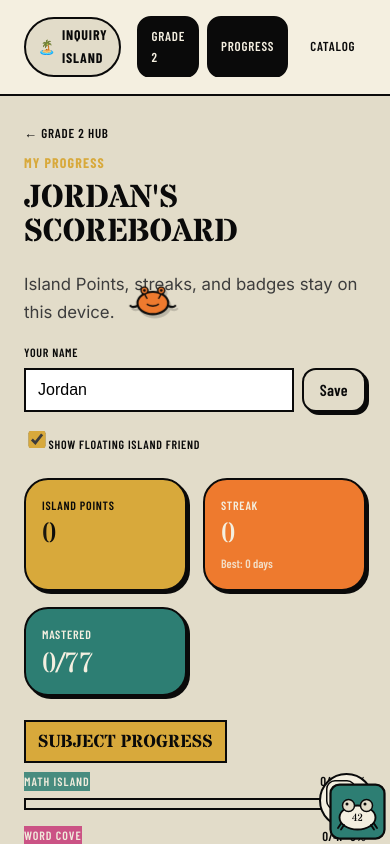
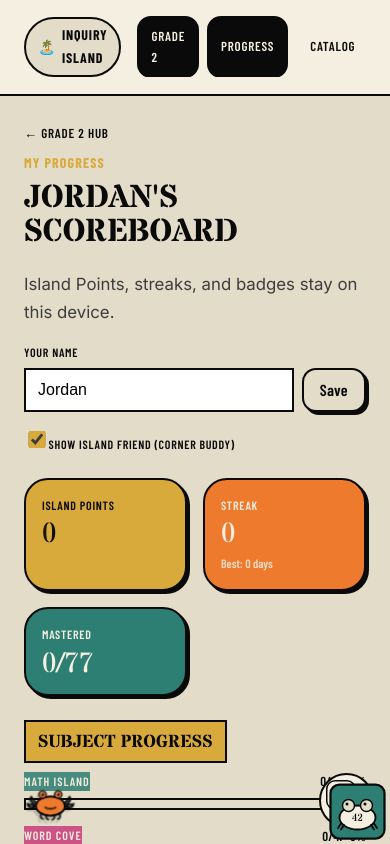
Before and after one commit to asub927/fun-lab-kids, a React (Vite) app: page /grade-2/progress in a window 390 px wide. Shown: the top 844 px of the page. Built offline with nearby package versions, Linux system fonts and the light colour scheme; a web font is replaced by a local one.

Commit message:
Park Island Pet in a quiet corner with real character animation.
Stop full-page wandering (too distracting). Nest bottom-left with tiny
local pacing, articulated idle/work/wait/cheer loops, and calmer lab moods.

Co-authored-by: Anantha Subramanya <asub927@gmail.com>

```diff
--- a/src/components/IslandPet.tsx
+++ b/src/components/IslandPet.tsx
@@ -11,43 +11,10 @@ import {
 import { subjectFromPath } from "../services/companion";
 import { PetSprite } from "./pets/PetSprite";
 
-type Point = { x: number; y: number };
-
-const PET_SIZE = 72;
-const PAD = 16;
-
-function prefersReducedMotion(): boolean {
-  if (typeof window === "undefined" || !window.matchMedia) return false;
-  return window.matchMedia("(prefers-reduced-motion: reduce)").matches;
-}
-
-function clamp(value: number, min: number, max: number): number {
-  return Math.min(max, Math.max(min, value));
-}
-
-function randomPoint(width: number, height: number): Point {
-  const maxX = Math.max(PAD, width - PET_SIZE - PAD);
-  const maxY = Math.max(PAD, height - PET_SIZE - PAD - 72);
-  // Bias away from bottom-right companion and top nav.
-  const x = PAD + Math.random() * Math.max(1, maxX - PAD - 120);
-  const y = 72 + Math.random() * Math.max(1, maxY - 72);
-  return {
-    x: clamp(x, PAD, maxX),
-    y: clamp(y, 72, maxY),
-  };
-}
-
-function boardLooksEmpty(boardState: unknown): boolean {
-  if (!boardState || typeof boardState !== "object") return true;
-  const state = boardState as Record<string, unknown>;
-  if (typeof state.answer === "string") return state.answer.trim().length === 0;
-  if (typeof state.value === "string") return state.value.trim().length === 0;
-  if (typeof state.text === "string") return state.text.trim().length === 0;
-  if (Array.isArray(state.blocks)) return state.blocks.length === 0;
-  if (Array.isArray(state.tokens)) return state.tokens.length === 0;
-  return false;
-}
-
+/**
+ * Codex-like ambient pet: stays in a quiet nest (bottom-left),
+ * paces a tiny bit locally, and animates by activity — never roams the page.
+ */
 export function IslandPet() {
   const app = useApp();
   const { pathname } = useLocation();
@@ -55,9 +22,13 @@ export function IslandPet() {
   const [reaction, setReaction] = useState<"celebrating" | "working" | "waiting" | "waving" | null>(
     null,
   );
-  const [pos, setPos] = useState<Point>({ x: 24, y: 120 });
   const [facing, setFacing] = useState<"left" | "right">("right");
-  const [reducedMotion, setReducedMotion] = useState(prefersReducedMotion);
+  const [pace, setPace] = useState(0);
+  const [reducedMotion, setReducedMotion] = useState(() =>
+    typeof window !== "undefined" && window.matchMedia
+      ? window.matchMedia("(prefers-reduced-motion: reduce)").matches
+      : false,
+  );
   const [hint, setHint] = useState<string | null>(null);
   const hideTimer = useRef<number | null>(null);
   const pressTimer = useRef<number | null>(null);
@@ -99,37 +70,25 @@ export function IslandPet() {
       lastCheckOk: app.lastCheck ? app.lastCheck.ok : null,
       isCelebrating: celebrating,
     });
-    if (!next && !app.lastCheck && !app.lastCelebration) return;
     if (!next) return;
     setReaction(next);
     const timer = window.setTimeout(() => setReaction(null), PET_REACTION_MS);
     return () => window.clearTimeout(timer);
   }, [app.lastCheck, app.lastCelebration]);
 
+  // Tiny local pace inside the nest — not a full-page wander.
   useEffect(() => {
     if (!visible || reducedMotion) return;
-
-    const move = () => {
-      setPos((current) => {
-        const next = randomPoint(window.innerWidth, window.innerHeight);
-        setFacing(next.x >= current.x ? "right" : "left");
+    const tick = () => {
+      setPace((value) => {
+        const next = value >= 1 ? 0 : value + 1;
+        setFacing(next === 0 ? "right" : "left");
         return next;
       });
     };
-
-    move();
-    const id = window.setInterval(move, 5200 + Math.random() * 2400);
+    const id = window.setInterval(tick, mood === "working" ? 2200 : 4800);
     return () => window.clearInterval(id);
-  }, [visible, reducedMotion, pathname]);
-
-  useEffect(() => {
-    if (!reducedMotion || !visible) return;
-    setPos({
-      x: PAD,
-      y: Math.max(88, window.innerHeight - PET_SIZE - 96),
-    });
-    setFacing("right");
-  }, [reducedMotion, visible]);
+  }, [visible, reducedMotion, mood]);
 
   useEffect(() => {
     return () => {
@@ -170,25 +129,31 @@ export function IslandPet() {
 
   return (
     <div
-      className={`island-pet-ambient pet-mood-${mood}${reducedMotion ? " is-reduced-motion" : ""}`}
-      style={{ transform: `translate3d(${pos.x}px, ${pos.y}px, 0)` }}
+      className={[
+        "island-pet-nest",
+        `pet-mood-${mood}`,
+        `pet-pace-${pace}`,
+        reducedMotion ? "is-reduced-motion" : "",
+      ]
+        .filter(Boolean)
+        .join(" ")}
       aria-hidden={hint ? undefined : true}
     >
       <div
-        className="island-pet-ambient-hit"
+        className="island-pet-nest-hit"
         onPointerDown={onPointerDown}
         onPointerUp={onPointerUp}
         onPointerLeave={onPointerUp}
         onClick={onWaveClick}
         role="img"
-        aria-label={`${species.name}, your floating island friend`}
+        aria-label={`${species.name}, your island friend`}
       >
         <PetSprite speciesId={speciesId} mood={mood} facing={facing} />
       </div>
       {hint && (
-        <div className="island-pet-ambient-hint" role="dialog" aria-label="Hide pet">
+        <div className="island-pet-nest-hint" role="dialog" aria-label="Hide pet">
           <span>{hint}</span>
-          <button type="button" className="island-pet-ambient-hide" onClick={confirmHide}>
+          <button type="button" className="island-pet-nest-hide" onClick={confirmHide}>
             Hide
           </button>
         </div>
@@ -196,3 +161,14 @@ export function IslandPet() {
     </div>
   );
 }
+
+function boardLooksEmpty(boardState: unknown): boolean {
+  if (!boardState || typeof boardState !== "object") return true;
+  const state = boardState as Record<string, unknown>;
+  if (typeof state.answer === "string") return state.answer.trim().length === 0;
+  if (typeof state.value === "string") return state.value.trim().length === 0;
+  if (typeof state.text === "string") return state.text.trim().length === 0;
+  if (Array.isArray(state.blocks)) return state.blocks.length === 0;
+  if (Array.isArray(state.tokens)) return state.tokens.length === 0;
+  return false;
+}
--- a/src/components/pets/PetSprite.tsx
+++ b/src/components/pets/PetSprite.tsx
@@ -6,84 +6,196 @@ type PetSpriteProps = {
   facing?: "left" | "right";
 };
 
+/** Articulated SVG pet with per-part CSS animation hooks. */
 export function PetSprite({ speciesId, mood, facing = "right" }: PetSpriteProps) {
-  const className = [
-    "pet-sprite",
-    `pet-sprite--${speciesId}`,
-    `pet-sprite--${mood}`,
-    facing === "left" ? "pet-sprite--flip" : "",
-  ]
+  const className = ["pet-sprite", `pet-sprite--${speciesId}`, `pet-sprite--${mood}`].join(" ");
+  const wrapClass = ["pet-sprite-wrap", facing === "left" ? "pet-sprite-wrap--flip" : ""]
     .filter(Boolean)
     .join(" ");
 
   if (speciesId === "coral") {
     return (
+      <span className={wrapClass}>
       <svg className={className} viewBox="0 0 80 80" aria-hidden="true">
-        <ellipse cx="42" cy="42" rx="22" ry="14" fill="#c73b7a" stroke="#0a0a0a" strokeWidth="3" />
-        <path d="M20 42c-6-4-8-10-4-14 4 2 8 6 10 12" fill="#ee7a2e" stroke="#0a0a0a" strokeWidth="2" />
-        <circle cx="52" cy="38" r="3" fill="#0a0a0a" />
-        <circle cx="53" cy="37" r="1" fill="#fff" />
-        <path d="M58 42h10" stroke="#0a0a0a" strokeWidth="3" strokeLinecap="round" />
-        <circle cx="34" cy="44" r="3" fill="#f4efe0" />
+        <g className="pet-part pet-part--body">
+          <ellipse cx="40" cy="44" rx="22" ry="14" fill="#c73b7a" stroke="#0a0a0a" strokeWidth="3" />
+          <circle cx="30" cy="46" r="3.5" fill="#f4efe0" />
+        </g>
+        <g className="pet-part pet-part--tail">
+          <path d="M18 44c-8-5-10-12-5-16 5 3 9 8 12 14" fill="#ee7a2e" stroke="#0a0a0a" strokeWidth="2" />
+        </g>
+        <g className="pet-part pet-part--face">
+          <g className="pet-part pet-part--eye">
+            <circle cx="50" cy="40" r="3.2" fill="#0a0a0a" />
+            <circle cx="51.2" cy="38.8" r="1.1" fill="#fff" />
+          </g>
+          <path
+            className="pet-part pet-part--mouth"
+            d={
+              mood === "waiting"
+                ? "M48 48h8"
+                : mood === "celebrating"
+                  ? "M47 47c2 3 7 3 9 0"
+                  : "M48 47c2 2 6 2 8 0"
+            }
+            fill="none"
+            stroke="#0a0a0a"
+            strokeWidth="2"
+            strokeLinecap="round"
+          />
+        </g>
+        <g className="pet-part pet-part--fin">
+          <path d="M58 44h12" stroke="#0a0a0a" strokeWidth="3.5" strokeLinecap="round" />
+        </g>
+        <g className="pet-part pet-part--fx" aria-hidden="true">
           {mood === "celebrating" && (
-          <path d="M40 18l2 5 5 1-4 3 1 5-4-3-4 3 1-5-4-3 5-1z" fill="#d8a93b" stroke="#0a0a0a" strokeWidth="1.2" />
+            <>
+              <path d="M24 18l1.5 3.5 3.5 1-3 2.2.8 3.5-3-2.2-3 2.2.8-3.5-3-2.2 3.5-1z" fill="#d8a93b" />
+              <path d="M56 14l1.2 2.8 2.8.8-2.4 1.8.6 2.8-2.4-1.8-2.4 1.8.6-2.8-2.4-1.8 2.8-.8z" fill="#ee7a2e" />
+            </>
           )}
-        {mood === "waving" && (
-          <path d="M62 28c6-8 12-6 10 2" fill="none" stroke="#0a0a0a" strokeWidth="2.5" strokeLinecap="round" />
+          {mood === "working" && (
+            <>
+              <circle className="pet-part pet-part--bubble" cx="18" cy="28" r="2.2" fill="#7eb8c9" />
+              <circle className="pet-part pet-part--bubble" cx="12" cy="22" r="1.5" fill="#7eb8c9" />
+            </>
           )}
+        </g>
       </svg>
+      </span>
     );
   }
 
   if (speciesId === "sprout") {
     return (
+      <span className={wrapClass}>
       <svg className={className} viewBox="0 0 80 80" aria-hidden="true">
-        <ellipse cx="40" cy="50" rx="24" ry="16" fill="#2d7e73" stroke="#0a0a0a" strokeWidth="3" />
+        <g className="pet-part pet-part--shell">
+          <ellipse cx="40" cy="52" rx="24" ry="15" fill="#2d7e73" stroke="#0a0a0a" strokeWidth="3" />
+        </g>
+        <g className="pet-part pet-part--body">
           <circle cx="40" cy="34" r="14" fill="#3f9a88" stroke="#0a0a0a" strokeWidth="3" />
-        <circle cx="35" cy="32" r="2.5" fill="#0a0a0a" />
-        <circle cx="45" cy="32" r="2.5" fill="#0a0a0a" />
+        </g>
+        <g className="pet-part pet-part--face">
+          <circle className="pet-part pet-part--eye pet-part--eye-l" cx="35" cy="32" r="2.4" fill="#0a0a0a" />
+          <circle className="pet-part pet-part--eye pet-part--eye-r" cx="45" cy="32" r="2.4" fill="#0a0a0a" />
           <path
-          d={mood === "waiting" ? "M36 39c2 0 6 0 8 0" : "M36 38c2 2 6 2 8 0"}
+            className="pet-part pet-part--mouth"
+            d={mood === "waiting" ? "M36 40h8" : "M36 38c2 2 6 2 8 0"}
             fill="none"
             stroke="#0a0a0a"
             strokeWidth="2"
             strokeLinecap="round"
           />
-        <path d="M40 20c0-6 6-10 10-8-2 4-4 6-10 8z" fill="#6f7a2e" stroke="#0a0a0a" strokeWidth="2" />
+        </g>
+        <g className="pet-part pet-part--leaf">
+          <path d="M40 20c0-7 7-11 11-8-3 4-5 7-11 8z" fill="#6f7a2e" stroke="#0a0a0a" strokeWidth="2" />
+        </g>
+        <g className="pet-part pet-part--leg pet-part--leg-l">
+          <path d="M24 58c-3 4-2 8 1 8" fill="none" stroke="#0a0a0a" strokeWidth="3" strokeLinecap="round" />
+        </g>
+        <g className="pet-part pet-part--leg pet-part--leg-r">
+          <path d="M56 58c3 4 2 8-1 8" fill="none" stroke="#0a0a0a" strokeWidth="3" strokeLinecap="round" />
+        </g>
+        <g className="pet-part pet-part--fx" aria-hidden="true">
           {mood === "celebrating" && (
-          <path d="M28 16l2 5 5 1-4 3 1 5-4-3-4 3 1-5-4-3 5-1z" fill="#d8a93b" stroke="#0a0a0a" strokeWidth="1.2" />
+            <path d="M22 14l1.5 3.5 3.5 1-3 2.2.8 3.5-3-2.2-3 2.2.8-3.5-3-2.2 3.5-1z" fill="#d8a93b" />
           )}
+        </g>
       </svg>
+      </span>
     );
   }
 
   return (
+    <span className={wrapClass}>
     <svg className={className} viewBox="0 0 80 80" aria-hidden="true">
-      <ellipse cx="40" cy="46" rx="22" ry="16" fill="#ee7a2e" stroke="#0a0a0a" strokeWidth="3" />
-      <circle cx="28" cy="28" r="5" fill="#ee7a2e" stroke="#0a0a0a" strokeWidth="2" />
-      <circle cx="52" cy="28" r="5" fill="#ee7a2e" stroke="#0a0a0a" strokeWidth="2" />
-      <line x1="28" y1="33" x2="32" y2="40" stroke="#0a0a0a" strokeWidth="2" />
-      <line x1="52" y1="33" x2="48" y2="40" stroke="#0a0a0a" strokeWidth="2" />
-      <circle cx="28" cy="28" r="2" fill="#0a0a0a" />
-      <circle cx="52" cy="28" r="2" fill="#0a0a0a" />
+      <g className="pet-part pet-part--body">
+        <ellipse cx="40" cy="48" rx="22" ry="15" fill="#ee7a2e" stroke="#0a0a0a" strokeWidth="3" />
+      </g>
+      <g className="pet-part pet-part--eye pet-part--eye-l">
+        <circle cx="28" cy="30" r="5.5" fill="#ee7a2e" stroke="#0a0a0a" strokeWidth="2" />
+        <circle cx="28" cy="30" r="2.2" fill="#0a0a0a" />
+        <circle cx="29.2" cy="28.8" r="0.9" fill="#fff" />
+      </g>
+      <g className="pet-part pet-part--eye pet-part--eye-r">
+        <circle cx="52" cy="30" r="5.5" fill="#ee7a2e" stroke="#0a0a0a" strokeWidth="2" />
+        <circle cx="52" cy="30" r="2.2" fill="#0a0a0a" />
+        <circle cx="53.2" cy="28.8" r="0.9" fill="#fff" />
+      </g>
+      <g className="pet-part pet-part--mouth">
         <path
-        d={mood === "waiting" ? "M34 50h12" : "M32 48c3 3 13 3 16 0"}
+          d={
+            mood === "waiting"
+              ? "M34 52h12"
+              : mood === "celebrating"
+                ? "M32 50c4 5 12 5 16 0"
+                : "M32 50c3 3 13 3 16 0"
+          }
           fill="none"
           stroke="#0a0a0a"
-        strokeWidth="2"
+          strokeWidth="2.2"
           strokeLinecap="round"
         />
-      <path d="M18 50c-4 2-8 2-10 0" fill="none" stroke="#0a0a0a" strokeWidth="3" strokeLinecap="round" />
+      </g>
+      <g className="pet-part pet-part--claw pet-part--claw-l">
         <path
-        d={mood === "waving" ? "M62 42c6-10 12-8 10 2" : "M62 50c4 2 8 2 10 0"}
+          d="M16 50c-6 1-10 -1-11 -5 4 0 8 1 12 4"
           fill="none"
           stroke="#0a0a0a"
-        strokeWidth="3"
+          strokeWidth="3.2"
           strokeLinecap="round"
         />
+        <path
+          d="M16 46c-5 -4-8 -9-5 -12 2 3 5 7 8 10"
+          fill="none"
+          stroke="#0a0a0a"
+          strokeWidth="3.2"
+          strokeLinecap="round"
+        />
+      </g>
+      <g className="pet-part pet-part--claw pet-part--claw-r">
+        <path
+          d="M64 50c6 1 10 -1 11 -5 -4 0-8 1-12 4"
+          fill="none"
+          stroke="#0a0a0a"
+          strokeWidth="3.2"
+          strokeLinecap="round"
+        />
+        <path
+          d="M64 46c5 -4 8 -9 5 -12 -2 3-5 7-8 10"
+          fill="none"
+          stroke="#0a0a0a"
+          strokeWidth="3.2"
+          strokeLinecap="round"
+        />
+      </g>
+      <g className="pet-part pet-part--leg pet-part--leg-l">
+        <path d="M26 60c-2 5 0 8 3 8" fill="none" stroke="#0a0a0a" strokeWidth="2.6" strokeLinecap="round" />
+        <path d="M34 62c-1 5 1 7 3 7" fill="none" stroke="#0a0a0a" strokeWidth="2.6" strokeLinecap="round" />
+      </g>
+      <g className="pet-part pet-part--leg pet-part--leg-r">
+        <path d="M54 60c2 5 0 8-3 8" fill="none" stroke="#0a0a0a" strokeWidth="2.6" strokeLinecap="round" />
+        <path d="M46 62c1 5 -1 7-3 7" fill="none" stroke="#0a0a0a" strokeWidth="2.6" strokeLinecap="round" />
+      </g>
+      <g className="pet-part pet-part--fx" aria-hidden="true">
         {mood === "celebrating" && (
-        <path d="M40 12l2 5 5 1-4 3 1 5-4-3-4 3 1-5-4-3 5-1z" fill="#d8a93b" stroke="#0a0a0a" strokeWidth="1.2" />
+          <>
+            <path d="M18 16l1.6 3.6 3.6 1-3.1 2.3.8 3.6-3.1-2.3-3.1 2.3.8-3.6-3.1-2.3 3.6-1z" fill="#d8a93b" />
+            <path d="M58 12l1.3 3 3 .8-2.5 1.9.7 3-2.5-1.9-2.5 1.9.7-3-2.5-1.9 3-.8z" fill="#c73b7a" />
+          </>
         )}
+        {mood === "working" && (
+          <path
+            className="pet-part pet-part--sweat"
+            d="M18 24c0 4 3 6 3 6s3-2 3-6-3-5-3-5-3 1-3 5z"
+            fill="#7eb8c9"
+            stroke="#0a0a0a"
+            strokeWidth="1.2"
+          />
+        )}
+      </g>
     </svg>
+    </span>
   );
 }
--- a/src/index.css
+++ b/src/index.css
@@ -3361,27 +3361,21 @@ main:has(.home-page) {
   }
 }
 
-/* Island Pet — ambient Codex-style floater (no action chrome) */
-.island-pet-ambient {
+/* Island Pet — quiet nest (Codex-style), no roam / no action chrome */
+.island-pet-nest {
   position: fixed;
-  top: 0;
-  left: 0;
-  z-index: 35;
-  width: 4.5rem;
-  height: 4.5rem;
+  left: max(0.75rem, env(safe-area-inset-left));
+  bottom: max(0.85rem, env(safe-area-inset-bottom));
+  z-index: 34;
+  width: 4.25rem;
+  height: 4.25rem;
   pointer-events: none;
-  transition: transform 4.8s var(--ease-out-expo);
-  will-change: transform;
-}
-
-.island-pet-ambient.is-reduced-motion {
-  transition: none;
-}
-
-.island-pet-ambient-hit {
+}
+
+.island-pet-nest-hit {
   pointer-events: auto;
-  width: 4.5rem;
-  height: 4.5rem;
+  width: 4.25rem;
+  height: 4.25rem;
   display: grid;
   place-items: center;
   cursor: pointer;
@@ -3389,20 +3383,32 @@ main:has(.home-page) {
   background: transparent;
   padding: 0;
   -webkit-tap-highlight-color: transparent;
-}
-
-.island-pet-ambient-hit .pet-sprite {
-  width: 4.25rem;
-  height: 4.25rem;
-  filter: drop-shadow(2px 3px 0 rgba(10, 10, 10, 0.18));
-}
-
-.island-pet-ambient-hint {
+  transition: transform 1.8s var(--ease-out-expo);
+}
+
+.island-pet-nest.pet-pace-1 .island-pet-nest-hit {
+  transform: translateX(14px);
+}
+
+.island-pet-nest.pet-mood-working .island-pet-nest-hit {
+  transition-duration: 0.9s;
+}
+
+.island-pet-nest.pet-mood-working.pet-pace-1 .island-pet-nest-hit {
+  transform: translateX(18px);
+}
+
+.island-pet-nest-hit .pet-sprite {
+  width: 3.85rem;
+  height: 3.85rem;
+  filter: drop-shadow(2px 3px 0 rgba(10, 10, 10, 0.16));
+}
+
+.island-pet-nest-hint {
   pointer-events: auto;
   position: absolute;
-  left: 50%;
-  bottom: calc(100% + 0.4rem);
-  transform: translateX(-50%);
+  left: 0;
+  bottom: calc(100% + 0.35rem);
   display: inline-flex;
   align-items: center;
   gap: 0.45rem;
@@ -3421,7 +3427,7 @@ main:has(.home-page) {
   animation: motion-pop-in 0.3s var(--ease-spring) both;
 }
 
-.island-pet-ambient-hide {
+.island-pet-nest-hide {
   border: 2px solid var(--color-ink);
   border-radius: 999px;
   background: var(--color-bone);
@@ -3431,38 +3437,260 @@ main:has(.home-page) {
   color: var(--color-ink);
 }
 
-.island-pet-ambient-hide:hover {
+.island-pet-nest-hide:hover {
   background: var(--color-cream);
+}
+
+.pet-sprite-wrap {
+  display: grid;
+  place-items: center;
+  width: 100%;
+  height: 100%;
+}
+
+.pet-sprite-wrap--flip {
+  transform: scaleX(-1);
 }
 
 .pet-sprite {
   display: block;
   overflow: visible;
-}
-
-.pet-sprite--flip {
-  transform: scaleX(-1);
-}
-
+  transform-origin: 50% 70%;
+}
+
+.pet-part {
+  transform-box: fill-box;
+  transform-origin: center;
+}
+
+/* Idle: soft breathe + blink + tiny claw twitch */
 .pet-sprite--idle {
-  animation: motion-float 4s ease-in-out infinite;
-}
-
+  animation: pet-breathe 3.4s ease-in-out infinite;
+}
+
+.pet-sprite--idle .pet-part--eye,
+.pet-sprite--idle .pet-part--eye-l,
+.pet-sprite--idle .pet-part--eye-r {
+  animation: pet-blink 4.8s ease-in-out infinite;
+}
+
+.pet-sprite--idle .pet-part--claw-r,
+.pet-sprite--idle .pet-part--fin,
+.pet-sprite--idle .pet-part--leaf {
+  animation: pet-twitch 3.4s ease-in-out infinite;
+}
+
+.pet-sprite--idle .pet-part--tail {
+  animation: pet-tail-sway 2.8s ease-in-out infinite;
+}
+
+/* Working: scurry-in-place */
 .pet-sprite--working {
-  animation: motion-wiggle 0.55s var(--ease-spring) infinite;
-}
-
+  animation: pet-scurry 0.55s var(--ease-spring) infinite;
+}
+
+.pet-sprite--working .pet-part--leg-l {
+  animation: pet-leg-l 0.35s ease-in-out infinite;
+}
+
+.pet-sprite--working .pet-part--leg-r {
+  animation: pet-leg-r 0.35s ease-in-out infinite;
+}
+
+.pet-sprite--working .pet-part--claw-l,
+.pet-sprite--working .pet-part--claw-r {
+  animation: pet-claw-work 0.45s ease-in-out infinite;
+}
+
+.pet-sprite--working .pet-part--sweat,
+.pet-sprite--working .pet-part--bubble {
+  animation: pet-bubble 1.1s ease-out infinite;
+}
+
+/* Waiting: slower, quieter */
 .pet-sprite--waiting {
-  animation: motion-float 5.5s ease-in-out infinite;
-  opacity: 0.94;
-}
-
+  animation: pet-breathe 5s ease-in-out infinite;
+  opacity: 0.92;
+}
+
+.pet-sprite--waiting .pet-part--eye,
+.pet-sprite--waiting .pet-part--eye-l,
+.pet-sprite--waiting .pet-part--eye-r {
+  animation: pet-blink-slow 6s ease-in-out infinite;
+}
+
+/* Celebrate: hop + sparkle */
 .pet-sprite--celebrating {
-  animation: motion-cheer-bounce 0.65s var(--ease-spring) infinite;
+  animation: pet-hop 0.55s var(--ease-spring) infinite;
+}
+
+.pet-sprite--celebrating .pet-part--fx {
+  animation: pet-sparkle 0.7s ease-in-out infinite;
+}
+
+.pet-sprite--celebrating .pet-part--claw-r,
+.pet-sprite--celebrating .pet-part--fin {
+  animation: pet-wave-arm 0.45s ease-in-out infinite;
+}
+
+/* Wave */
+.pet-sprite--waving .pet-part--claw-r,
+.pet-sprite--waving .pet-part--fin {
+  animation: pet-wave-arm 0.4s ease-in-out infinite;
 }
 
 .pet-sprite--waving {
-  animation: motion-wiggle 0.45s var(--ease-spring) infinite;
+  animation: pet-breathe 2.2s ease-in-out infinite;
+}
+
+@keyframes pet-breathe {
+  0%,
+  100% {
+    transform: translateY(0) scale(1, 1);
+  }
+  50% {
+    transform: translateY(-2px) scale(1.02, 0.98);
+  }
+}
+
+@keyframes pet-blink {
+  0%,
+  42%,
+  48%,
+  100% {
+    transform: scaleY(1);
+  }
+  45% {
+    transform: scaleY(0.12);
+  }
+}
+
+@keyframes pet-blink-slow {
+  0%,
+  70%,
+  78%,
+  100% {
+    transform: scaleY(1);
+  }
+  74% {
+    transform: scaleY(0.1);
+  }
+}
+
+@keyframes pet-twitch {
+  0%,
+  70%,
+  100% {
+    transform: rotate(0deg);
+  }
+  78% {
+    transform: rotate(12deg);
+  }
+  86% {
+    transform: rotate(-4deg);
+  }
+}
+
+@keyframes pet-tail-sway {
+  0%,
+  100% {
+    transform: rotate(0deg);
+  }
+  50% {
+    transform: rotate(-10deg);
+  }
+}
+
+@keyframes pet-scurry {
+  0%,
+  100% {
+    transform: translate(0, 0) rotate(0deg);
+  }
+  25% {
+    transform: translate(2px, -1px) rotate(2deg);
+  }
+  75% {
+    transform: translate(-2px, 0) rotate(-2deg);
+  }
+}
+
+@keyframes pet-leg-l {
+  0%,
+  100% {
+    transform: rotate(0deg);
+  }
+  50% {
+    transform: rotate(-18deg);
+  }
+}
+
+@keyframes pet-leg-r {
+  0%,
+  100% {
+    transform: rotate(0deg);
+  }
+  50% {
+    transform: rotate(18deg);
+  }
+}
+
+@keyframes pet-claw-work {
+  0%,
+  100% {
+    transform: rotate(0deg);
+  }
+  50% {
+    transform: rotate(14deg);
+  }
+}
+
+@keyframes pet-bubble {
+  0% {
+    opacity: 0;
+    transform: translateY(0) scale(0.6);
+  }
+  40% {
+    opacity: 1;
+  }
+  100% {
+    opacity: 0;
+    transform: translateY(-10px) scale(1);
+  }
+}
+
+@keyframes pet-hop {
+  0%,
+  100% {
+    transform: translateY(0) scale(1, 1);
+  }
+  40% {
+    transform: translateY(-10px) scale(0.96, 1.05);
+  }
+  70% {
+    transform: translateY(0) scale(1.04, 0.94);
+  }
+}
+
+@keyframes pet-sparkle {
+  0%,
+  100% {
+    opacity: 0.35;
+    transform: scale(0.85);
+  }
+  50% {
+    opacity: 1;
+    transform: scale(1.1);
+  }
+}
+
+@keyframes pet-wave-arm {
+  0%,
+  100% {
+    transform: rotate(0deg);
+  }
+  50% {
+    transform: rotate(28deg);
+  }
 }
 
 .pet-pref-toggle {
@@ -3485,27 +3713,51 @@ main:has(.home-page) {
 }
 
 @media (max-width: 640px) {
-  .island-pet-ambient,
-  .island-pet-ambient-hit {
-    width: 3.75rem;
-    height: 3.75rem;
-  }
-
-  .island-pet-ambient-hit .pet-sprite {
-    width: 3.5rem;
-    height: 3.5rem;
+  .island-pet-nest,
+  .island-pet-nest-hit {
+    width: 3.6rem;
+    height: 3.6rem;
+  }
+
+  .island-pet-nest-hit .pet-sprite {
+    width: 3.25rem;
+    height: 3.25rem;
+  }
+
+  .island-pet-nest.pet-pace-1 .island-pet-nest-hit,
+  .island-pet-nest.pet-mood-working.pet-pace-1 .island-pet-nest-hit {
+    transform: translateX(10px);
   }
 }
 
 @media (prefers-reduced-motion: reduce) {
-  .island-pet-ambient,
-  .island-pet-ambient-hint,
+  .island-pet-nest-hit,
+  .island-pet-nest-hint,
   .pet-sprite--idle,
   .pet-sprite--working,
   .pet-sprite--waiting,
   .pet-sprite--celebrating,
-  .pet-sprite--waving {
+  .pet-sprite--waving,
+  .pet-part,
+  .pet-part--eye,
+  .pet-part--eye-l,
+  .pet-part--eye-r,
+  .pet-part--claw-l,
+  .pet-part--claw-r,
+  .pet-part--fin,
+  .pet-part--leaf,
+  .pet-part--tail,
+  .pet-part--leg-l,
+  .pet-part--leg-r,
+  .pet-part--fx,
+  .pet-part--sweat,
+  .pet-part--bubble {
     animation: none !important;
     transition: none !important;
   }
-}
+
+  .island-pet-nest.pet-pace-1 .island-pet-nest-hit,
+  .island-pet-nest.pet-mood-working.pet-pace-1 .island-pet-nest-hit {
+    transform: none;
+  }
+}
--- a/src/pages/ProgressScoreboardPage.tsx
+++ b/src/pages/ProgressScoreboardPage.tsx
@@ -75,7 +75,7 @@ export function ProgressScoreboardPage() {
               checked={petVisible}
               onChange={togglePet}
             />
-            <span>Show floating island friend</span>
+            <span>Show island friend (corner buddy)</span>
           </label>
         </div>
       </Reveal>
--- a/src/services/petActivity.ts
+++ b/src/services/petActivity.ts
@@ -13,15 +13,16 @@ export type PetActivityInput = {
 
 /**
  * Codex-inspired activity → animation map for the ambient island pet.
- * Presence only — no care economy.
+ * Keep it calm by default; only burst into motion for real events.
  */
 export function deriveAmbientMood(input: PetActivityInput): PetMood {
   if (input.reaction === "celebrating") return "celebrating";
   if (input.reaction === "waving") return "waving";
   if (input.reaction === "working") return "working";
   if (input.reaction === "waiting") return "waiting";
+  // In a lab with an empty board, look gently attentive — not scurrying.
   if (input.inLab && input.needsAnswer) return "waiting";
-  if (input.inLab) return "working";
+  // Otherwise stay calm in the nest (Codex idle).
   return "idle";
 }
 
```
Also changed, not shown: 1 other file (tests, documents, lock files or other folders). Lines whose indentation alone changed are shown as unchanged.
